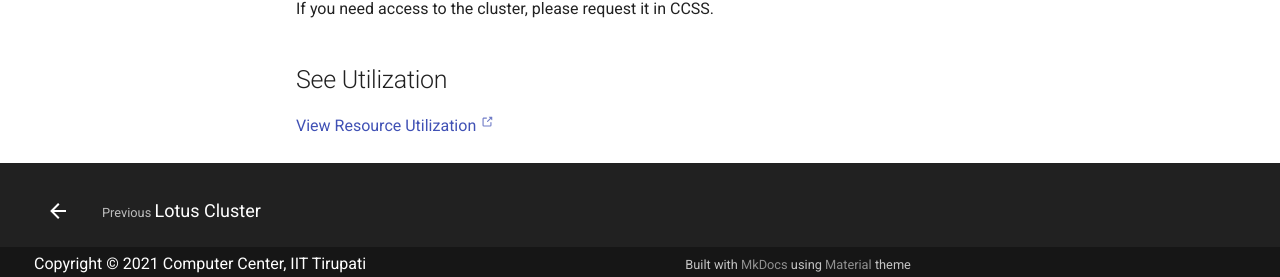
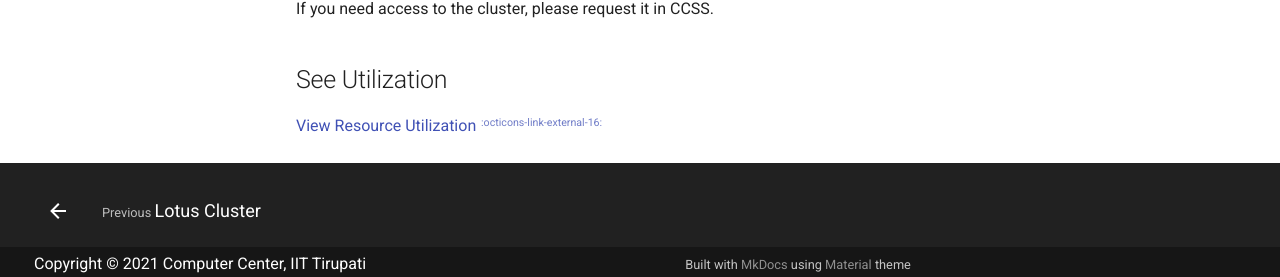
Before and after one commit to P-Vamshi-Seshasayan/iitt-hpc-docs, an MkDocs documentation site: the page built from docs/orchid/index.md, in a window 1280 px wide and 1110 px high. Shown: the part 830-1107 px from the top of the window. Built offline with MkDocs 1.6.1 and Material for MkDocs 9.7.7, drawn with Linux system fonts in a browser that asks for light colours; comment, search, counter and statistics services are not loaded.

Commit message:
remove emoji extension

```diff
--- a/mkdocs.yml
+++ b/mkdocs.yml
@@ -37,9 +37,6 @@ repo_url: https://github.com/P-Vamshi-Seshasayan/iitt-hpc-docs
 repo_name: 'iitt-hpc-docs'
 
 markdown_extensions:
-  - pymdownx.emoji:
-      emoji_index: !!python/name:materialx.emoji.twemoji
-      emoji_generator: !!python/name:materialx.emoji.to_svg
   - attr_list
   - pymdownx.critic
   - pymdownx.caret
```
